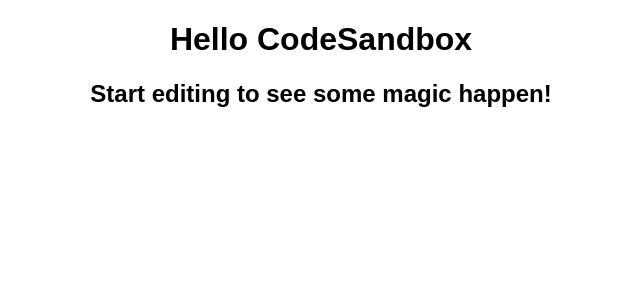
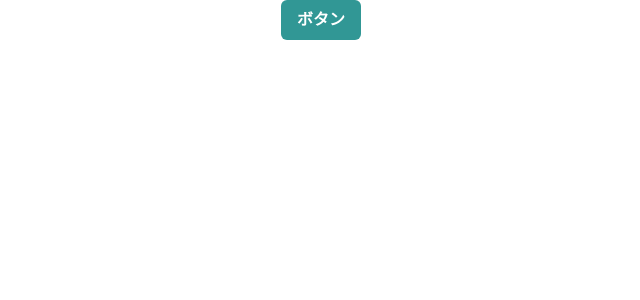
Before and after one commit to TR0205/learn-create-react-app, a React (Create React App) app: page / in a window 1280 px wide. Shown: the top 300 px of the page, without its empty margins (319-959 px from the left). Built offline with nearby package versions, Linux system fonts and the light colour scheme.

Commit message:
環境設定

```diff
--- a/src/App.tsx
+++ b/src/App.tsx
@@ -1,10 +1,12 @@
+import { Button, ChakraProvider } from "@chakra-ui/react";
 import "./styles.css";
 
 export default function App() {
   return (
     <div className="App">
-      <h1>Hello CodeSandbox</h1>
-      <h2>Start editing to see some magic happen!</h2>
+      <ChakraProvider>
+        <Button colorScheme="teal">ボタン</Button>
+      </ChakraProvider>
     </div>
   );
 }
```
